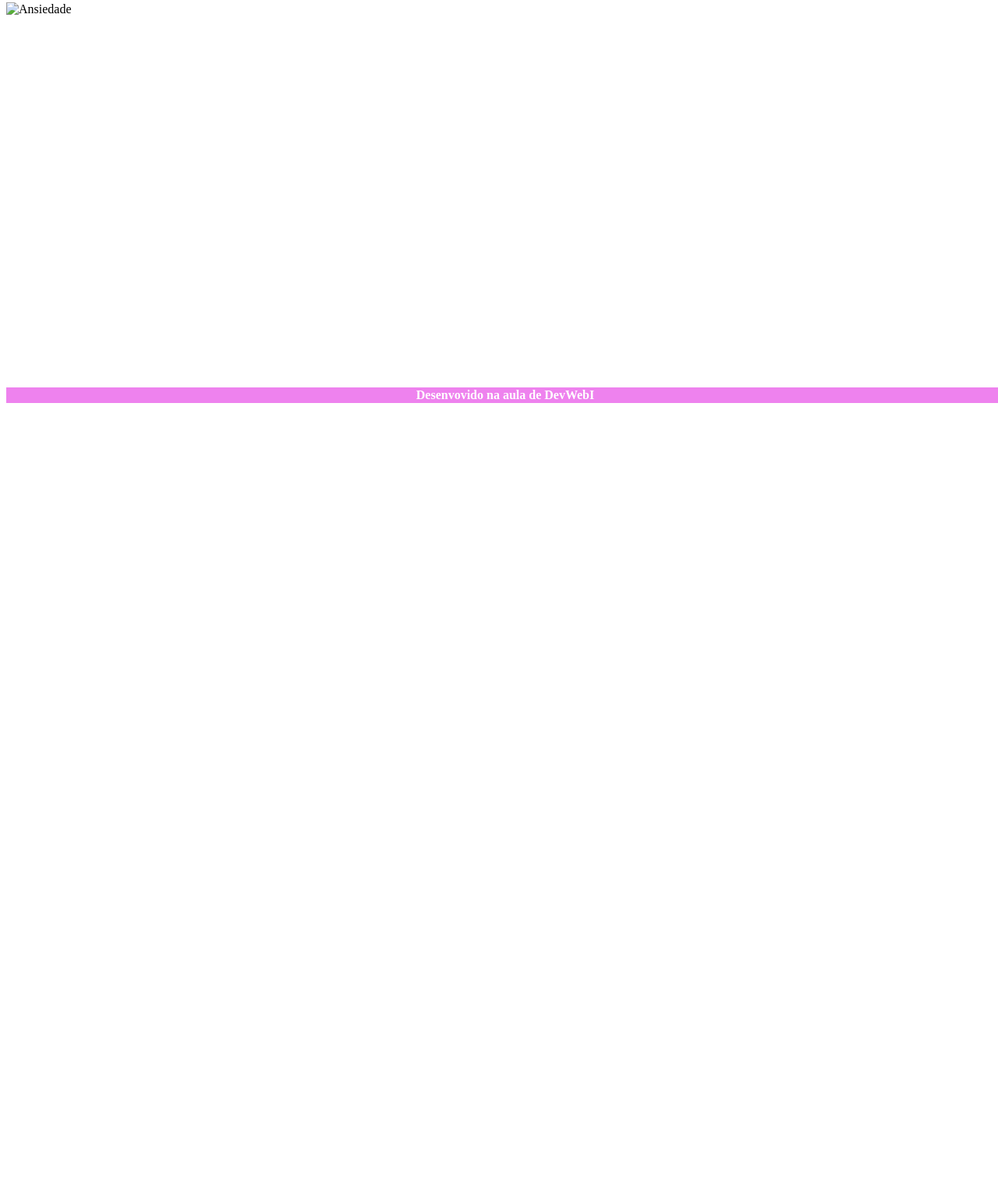
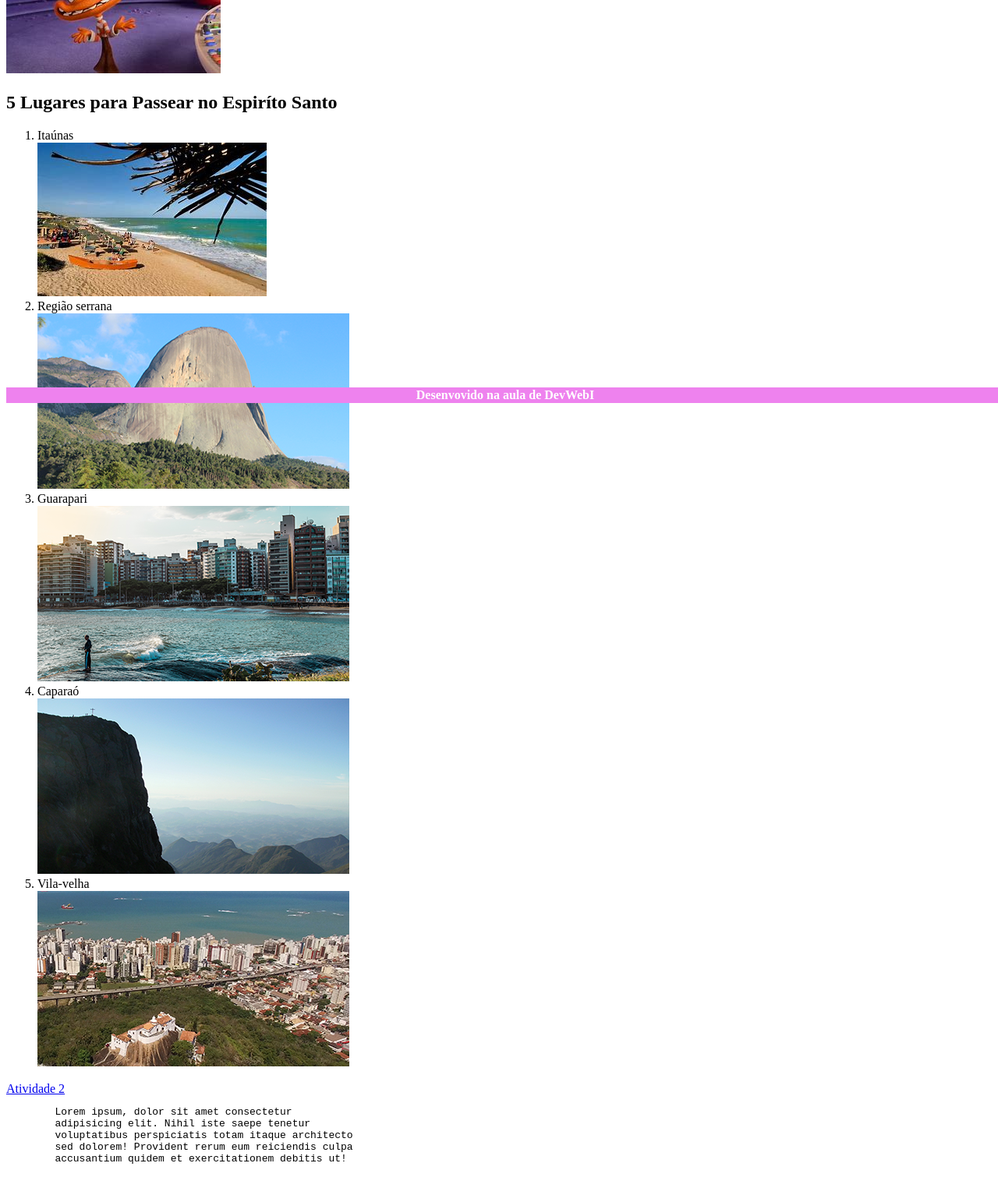
Before and after one commit to AnaKesiaSantos/desenvolvimentoWeb, a plain HTML site: page index.html in a window 1280 px wide. Shown: the part 283-1825 px from the top of the page at 78% size. Before the commit the page ends 800 px from the top, so only its background shows below. Drawn offline with Linux system fonts and the light colour scheme.

Commit message:
arquivos
Novas imagens inseridas no código.

```diff
--- a/index.html
+++ b/index.html
@@ -1,3 +1,5 @@
+<!DOCTYPE html>
+
 <html>
 
 <head>
@@ -18,18 +20,42 @@
         <li>Perfeccionista: Preocupa-se excessivamente com detalhes e resultados.</li>
     </ul>
 
+    <a href="https://www.w3schools.com/html/html_basic.asp" target="_blank"><img src="OIP.jfif" alt="Ansiedade"></a>
+
+
     <h2>5 Lugares para Passear no Espiríto Santo</h2>
 
     <ol>
         <li>Itaúnas</li>
-        <
+        <img src="baixados.jfif" alt="itaúnas">
+        <li>Região serrana</li>
+        <img src="montanhas.png" alt="montanhas">
+        <li>Guarapari</li>
+        <img src="guarapari.png" alt="guarapari">
+        <li>Caparaó</li>
+        <img src="caparao.png" alt="caparao">
+        <li>Vila-velha</li>
+        <img src="vila-velha.png" alt="vila-velha">
     </ol>
 
-    <img src="OIP.jfif" alt="Ansiedade">
+
+
+
+
+    <a href="atividade2.html">Atividade 2</a>
 
     <footer style="position: fixed; bottom: 0; display: flex; align-items: center; justify-content: center; height: 20px; background-color: violet; color: white; font-weight: bold; width: 100%;">
         <h4>Desenvovido na aula de DevWebI</h4>
     </footer>
+    <pre>
+        Lorem ipsum, dolor sit amet consectetur
+        adipisicing elit. Nihil iste saepe tenetur
+        voluptatibus perspiciatis totam itaque architecto
+        sed dolorem! Provident rerum eum reiciendis culpa
+        accusantium quidem et exercitationem debitis ut!
+
+
+    </pre>
 
 </body>
 
```
Also changed, not shown: atividade2.html (added, +1 -0 lines), OIP.jfif (added), baixados.jfif (added), caparao.png (added), guarapari.png (added), montanhas.png (added), vila-velha.png (added).
